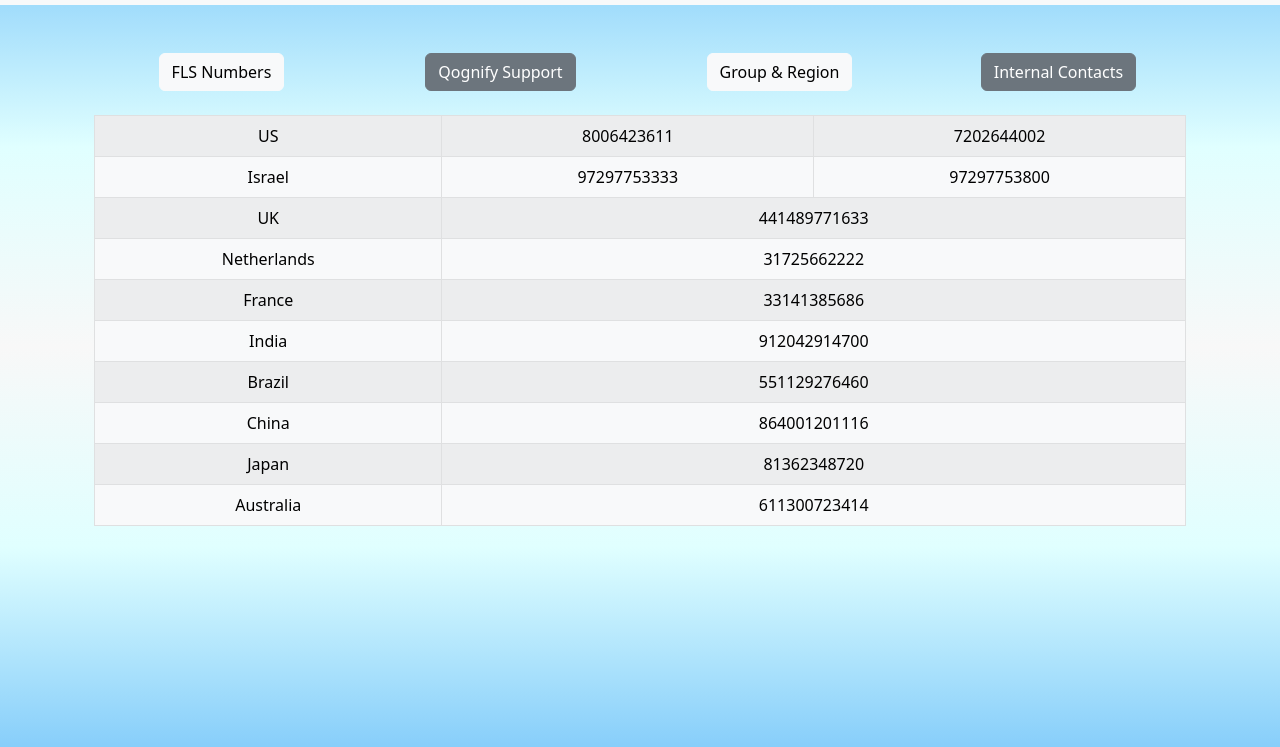
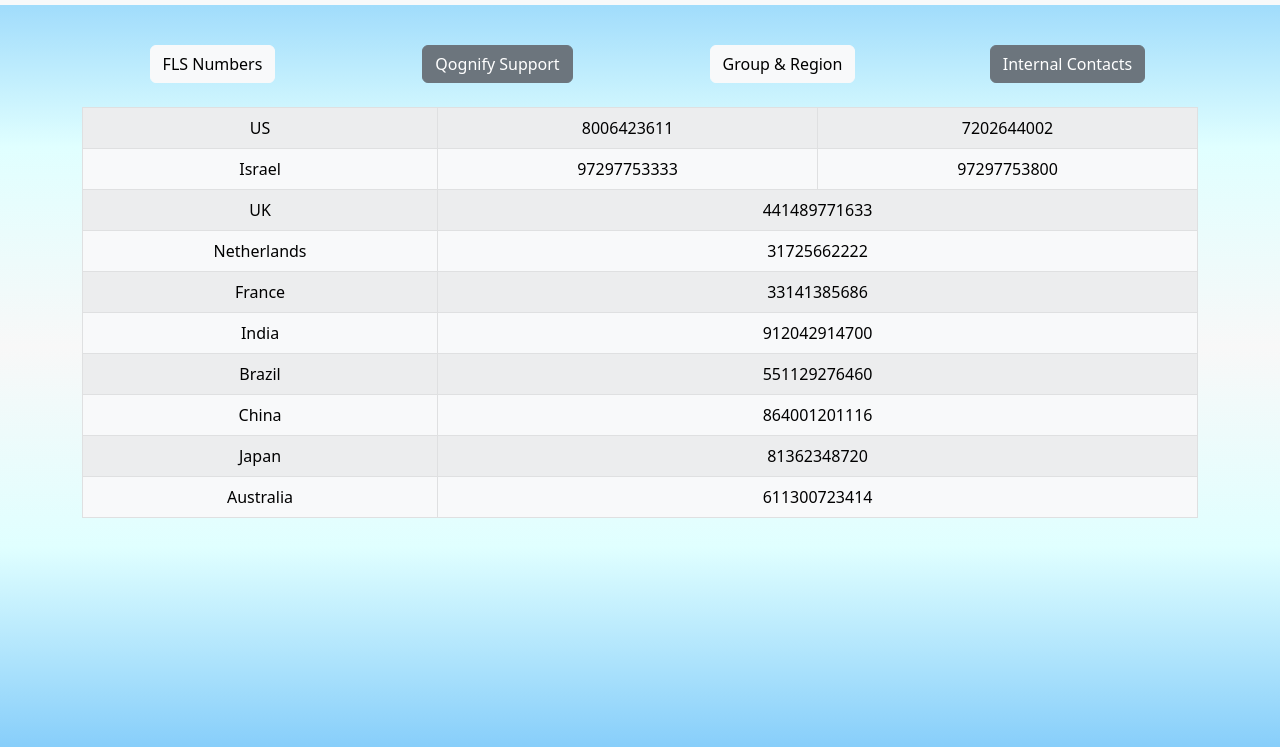
Before and after one commit to MrunaliniMisal/nice, a plain HTML site: page Numbers.html in a window 1280 px wide. Shown: the part 53-800 px from the top of the page. Drawn offline with nearby package versions, Linux system fonts and the light colour scheme.

Commit message:
Update Numbers.html

```diff
--- a/Numbers.html
+++ b/Numbers.html
@@ -74,12 +74,12 @@ a:hover{
 
 <br>
 <div class="h-100 d-flex align-items-center justify-content-center">
-  <div class="container stylediv1">
+  <div class="container stylediv1 text-center">
     <div class="divstyle  mb-5 mr-3 ml-3">
-<div class="container mt-4">
+
 <div id="accordion">
 
-    <div class="row justify-content-md-center mt-2">
+    <div class="row justify-content-md-center mt-3">
     <div class="col">
           <a class="collapsed btn btn-light" data-bs-toggle="collapse" href="#collapseOne">
             FLS Numbers
```
